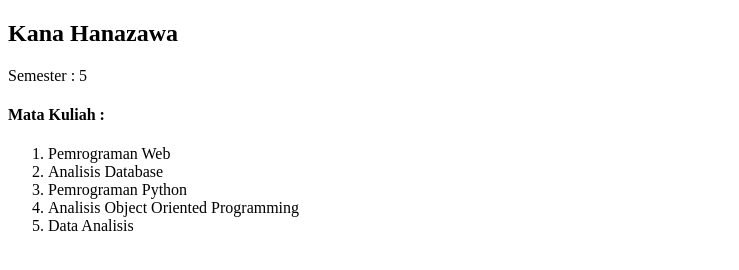
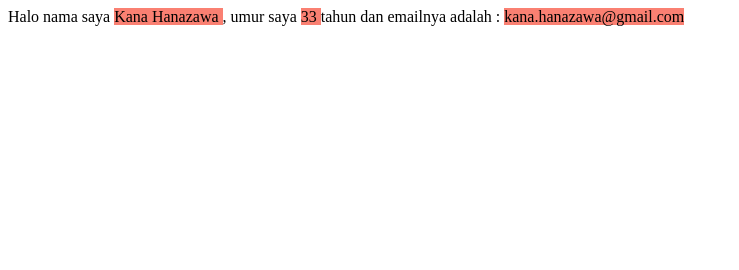
Before and after one commit to hudaaeda10/Javascript-Lanjutan, a plain HTML site: page pertemuan 5/index.html in a window 1280 px wide. Shown: the whole page, without its empty margins (0-739 px from the left). Drawn offline with Linux system fonts and the light colour scheme.

Commit message:
Pertemuan #5.3 - Tagged Template Literals

```diff
--- a/pertemuan 5/index.html
+++ b/pertemuan 5/index.html
@@ -5,9 +5,15 @@
     <meta http-equiv="X-UA-Compatible" content="IE=edge">
     <meta name="viewport" content="width=device-width, initial-scale=1.0">
     <title>Template String</title>
+    <style>
+        .hl{
+            background-color: salmon;
+        }
+    </style>
 </head>
 <body>
     <!-- <script src="script.js"></script> -->
-    <script src="script2.js"></script>
+    <!-- <script src="script2.js"></script> -->
+    <script src="script3.js"></script>
 </body>
 </html>
--- /dev/null
+++ b/pertemuan 5/script3.js
@@ -0,0 +1,26 @@
+// tagged templates
+const nama = 'Kana Hanazawa';
+const umur = 33;
+const email = 'kana.hanazawa@gmail.com';
+
+// function coba(strings, ...values) {
+//     // let result = '';
+//     // strings.forEach((str, i) => {
+//     //     result += `${str}${values[i] || ``}`;
+//     // });
+//     // return result;
+
+//     // menggunakan reduce
+//     return strings.reduce((result, str, i) => `${result}${str}${values[i] || ''}`, '');
+// }
+// const str = coba`Halo nama saya ${nama}, umur saya ${umur} tahun`;
+// console.log(str);
+
+
+
+//  Studi kasus melakukan highlighting pada tiap expression =================================================================
+function highlight(strings, ...values) {
+    return strings.reduce((result, str, i) => `${result}${str} <span class="hl"> ${values[i] || ''} </span>`, '');
+}
+const str = highlight`Halo nama saya ${nama}, umur saya ${umur} tahun dan emailnya adalah : ${email}`;
+document.body.innerHTML = str;
```
